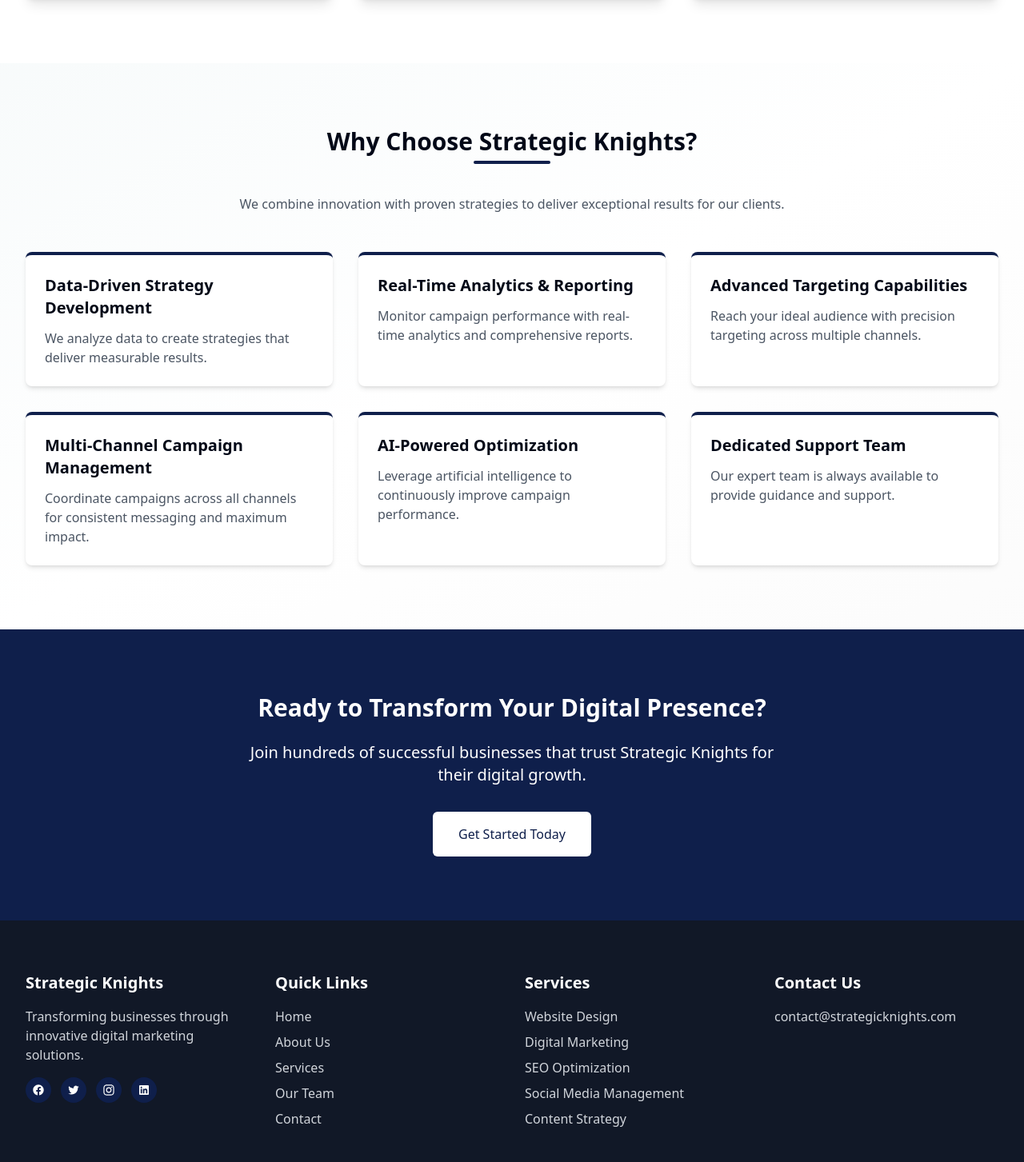
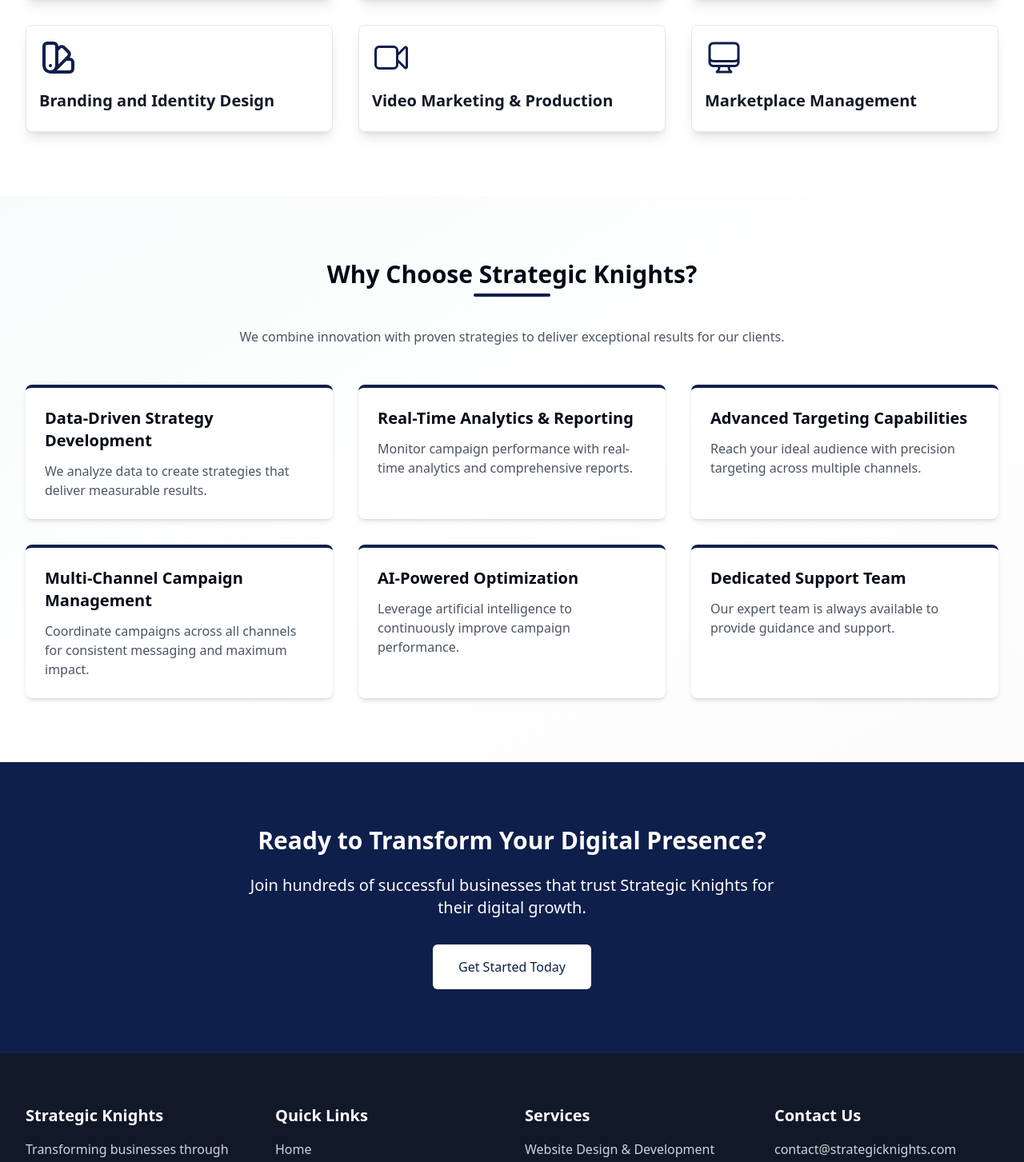
Before and after one commit to Strategicknights-global/skwebsite, a React (Vite) app: page / in a window 1280 px wide. Shown: the part 1275-2728 px from the top of the page at 80% size. Built offline with nearby package versions, Linux system fonts and the light colour scheme.

Commit message:
Service changes

```diff
--- a/src/components/Footer.tsx
+++ b/src/components/Footer.tsx
@@ -62,19 +62,22 @@ const Footer = () => {
             <h3 className="text-xl font-bold mb-4">Services</h3>
             <ul className="space-y-2">
               <li>
-                <Link to="/services" className="text-gray-300 hover:text-white transition-colors">Website Design</Link>
+                <Link to="/services" className="text-gray-300 hover:text-white transition-colors">Website Design & Development</Link>
               </li>
               <li>
                 <Link to="/services" className="text-gray-300 hover:text-white transition-colors">Digital Marketing</Link>
               </li>
               <li>
-                <Link to="/services" className="text-gray-300 hover:text-white transition-colors">SEO Optimization</Link>
+                <Link to="/services" className="text-gray-300 hover:text-white transition-colors">Data & AI Solutions</Link>
               </li>
               <li>
-                <Link to="/services" className="text-gray-300 hover:text-white transition-colors">Social Media Management</Link>
+                <Link to="/services" className="text-gray-300 hover:text-white transition-colors">Cybersecurity and Website Protection</Link>
               </li>
               <li>
-                <Link to="/services" className="text-gray-300 hover:text-white transition-colors">Content Strategy</Link>
+                <Link to="/services" className="text-gray-300 hover:text-white transition-colors">Mobile App development</Link>
+              </li>
+              <li>
+                <Link to="/services" className="text-gray-300 hover:text-white transition-colors">Branding and Identity Design</Link>
               </li>
             </ul>
           </div>
--- a/src/pages/Home.tsx
+++ b/src/pages/Home.tsx
@@ -23,7 +23,7 @@ const HomePage = () => {
       ),
     },
     {
-      title: "Software Development",
+      title: "Mobile App Development",
       icon: (
         <svg xmlns="http://www.w3.org/2000/svg" className="h-10 w-10" fill="none" viewBox="0 0 24 24" stroke="currentColor">
           <path strokeLinecap="round" strokeLinejoin="round" strokeWidth={2} d="M10 20l4-16m4 4l4 4-4 4M6 16l-4-4 4-4" />
@@ -54,6 +54,30 @@ const HomePage = () => {
         </svg>
       ),
       },
+    {
+      title: "Branding and Identity Design",
+      icon: (
+        <svg xmlns="http://www.w3.org/2000/svg" className="h-12 w-12" fill="none" viewBox="0 0 24 24" stroke="currentColor">
+          <path strokeLinecap="round" strokeLinejoin="round" strokeWidth={2} d="M7 21a4 4 0 01-4-4V5a2 2 0 012-2h4a2 2 0 012 2v12a4 4 0 01-4 4zm0 0h12a2 2 0 002-2v-4a2 2 0 00-2-2h-2.343M11 7.343l1.657-1.657a2 2 0 012.828 0l2.829 2.829a2 2 0 010 2.828l-8.486 8.485M7 17h.01" />
+        </svg>
+      )
+    },
+    {
+      title: "Video Marketing & Production",
+      icon: (
+        <svg xmlns="http://www.w3.org/2000/svg" className="h-12 w-12" fill="none" viewBox="0 0 24 24" stroke="currentColor" strokeWidth={1.5}>
+        <path strokeLinecap="round" strokeLinejoin="round" d="M15.75 10.5l4.72-4.72a.75.75 0 011.28.53v11.38a.75.75 0 01-1.28.53l-4.72-4.72M4.5 18.75h9a2.25 2.25 0 002.25-2.25v-9a2.25 2.25 0 00-2.25-2.25h-9A2.25 2.25 0 002.25 7.5v9a2.25 2.25 0 002.25 2.25Z" />
+        </svg>
+      ),
+    },
+    {
+      title: "Marketplace Management",
+      icon: (
+       <svg xmlns="http://www.w3.org/2000/svg" className="h-12 w-12" fill="none" viewBox="0 0 24 24" stroke="currentColor" strokeWidth={1.5}>
+       <path strokeLinecap="round" strokeLinejoin="round" d="M9 17.25v1.007a3 3 0 01-.879 2.122L7.5 21h9l-.621-.621A3 3 0 0115 18.257V17.25m6-12V15a2.25 2.25 0 01-2.25 2.25H5.25A2.25 2.25 0 013 15V5.25m18 0A2.25 2.25 0 0018.75 3H5.25A2.25 2.25 0 003 5.25m18 0V12a2.25 2.25 0 01-2.25 2.25H5.25A2.25 2.25 0 013 12V5.25"/>
+      </svg>
+      ),
+    }
   ];
 
   const benefits = [
--- a/src/pages/Services.tsx
+++ b/src/pages/Services.tsx
@@ -98,8 +98,6 @@ const ServicesPage = () => {
        <svg xmlns="http://www.w3.org/2000/svg" className="h-12 w-12" fill="none" viewBox="0 0 24 24" stroke="currentColor" strokeWidth={1.5}>
        <path strokeLinecap="round" strokeLinejoin="round" d="M9 17.25v1.007a3 3 0 01-.879 2.122L7.5 21h9l-.621-.621A3 3 0 0115 18.257V17.25m6-12V15a2.25 2.25 0 01-2.25 2.25H5.25A2.25 2.25 0 013 15V5.25m18 0A2.25 2.25 0 0018.75 3H5.25A2.25 2.25 0 003 5.25m18 0V12a2.25 2.25 0 01-2.25 2.25H5.25A2.25 2.25 0 013 12V5.25"/>
       </svg>
-
-
       ),
       features: ["Amazon/Flipkart Seller Account Setup", "Product Listing Optimization", "Marketplace Ads Management", "Performance Analysis"]
     },
```
